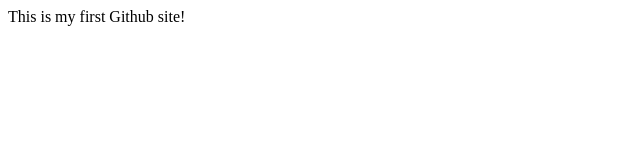
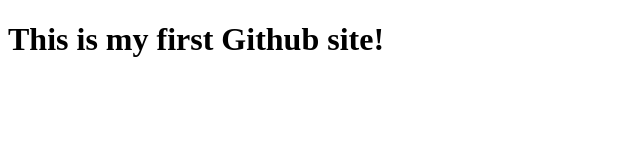
Before and after one commit to sohazur/sohazur.github.io, a plain HTML site: page index.html in a window 1280 px wide. Shown: the whole page, without its empty margins (0-640 px from the left). Drawn offline with Linux system fonts and the light colour scheme.

Commit message:
Added a heading

```diff
--- a/index.html
+++ b/index.html
@@ -6,6 +6,6 @@
     <title>My Site</title>
 </head>
 <body>
-    This is my first Github site!
+    <h1>This is my first Github site!</h1>
 </body>
 </html>
```
